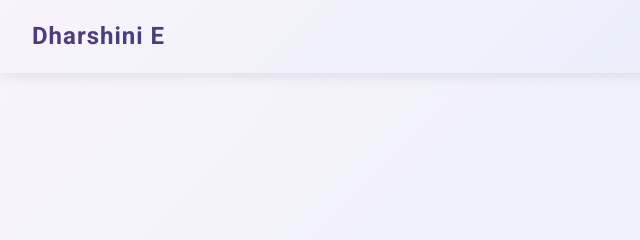
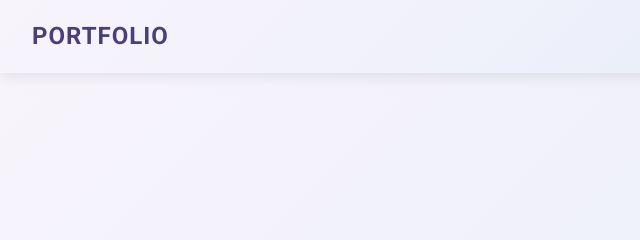
Before and after one commit to Dharshini-E-012/portfolio, a plain HTML site: page index.html in a window 1280 px wide. Shown: the top 240 px of the page, 0-640 px from the left. Drawn offline with Linux system fonts and the light colour scheme.

Commit message:
Add portfolio website

```diff
--- a/index.html
+++ b/index.html
@@ -9,11 +9,10 @@
   <script src="https://kit.fontawesome.com/a076d05399.js" crossorigin="anonymous"></script>
 </head>
 <body>
-
   <!-- Navbar -->
   <header>
     <nav>
-      <div class="logo">Dharshini E</div>
+      <div class="logo">PORTFOLIO</div>
       <ul class="nav-links">
         <li><a href="#about">About</a></li>
         <li><a href="#skills">Skills</a></li>
```
Also changed, not shown: 1 other file.
